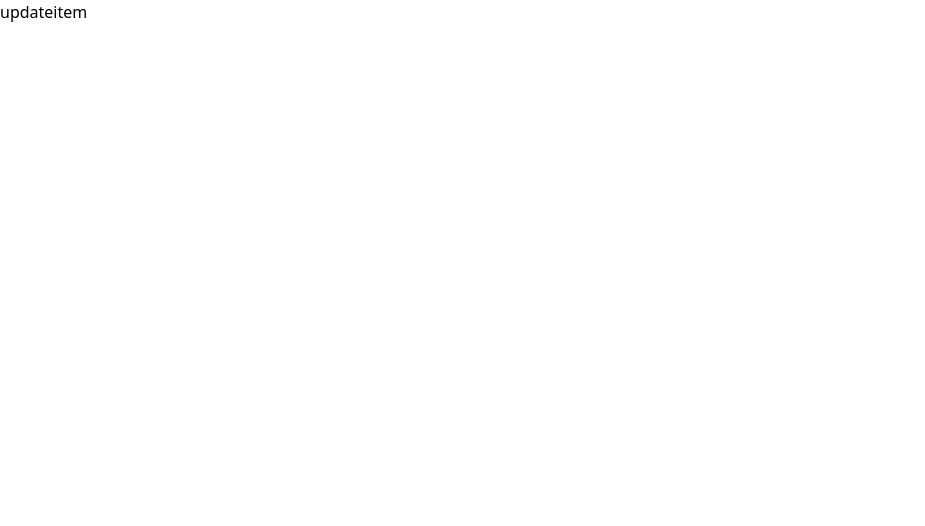
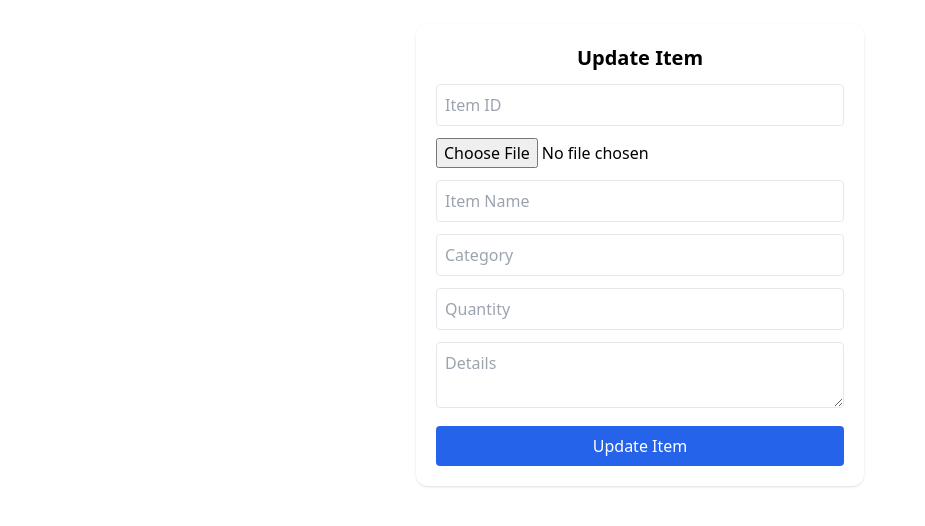
Before and after one commit to Tharindu409/Inventory, a React (Create React App) app in the folder frontend/: page /updateitem/1 in a window 1280 px wide. Shown: the top 526 px of the page, without its empty margins (0-925 px from the left). Built offline with nearby package versions, Linux system fonts and the light colour scheme; no server answers.

Commit message:
commit commit

```diff
--- a/frontend/src/components/Admin/AdminDashboard.js
+++ b/frontend/src/components/Admin/AdminDashboard.js
@@ -1,6 +1,8 @@
 import   { useState } from "react";
 import { FaPlus, FaUser, FaTimes } from "react-icons/fa";
 import ItemManagement from "../ItemManagement/ItemManagement";
+import UpdateItem from "../ItemManagement/UpdateItem";
+
 
 import UsersManagement from "../../components/UseManagement/USerManagement"; // Import UsersManagement component
 
@@ -14,6 +16,8 @@ const AdminDashboard = () => {
         return <ItemManagement />;
       case "users":
         return <UsersManagement />;
+      case "updateitem/:id":
+        return <UpdateItem/>
       default:
         return null;
     }
--- a/frontend/src/components/ItemManagement/UpdateItem.js
+++ b/frontend/src/components/ItemManagement/UpdateItem.js
@@ -1,11 +1,146 @@
-import React from 'react'
+ import React, { useEffect, useState } from "react";
+import axios from "axios";
+import { useNavigate, useParams } from "react-router-dom";
 
-function UpdateItem() {
+const UpdateItem = () => {
+  const { id } = useParams();
+  const navigate = useNavigate();
+
+  const [formData, setFormData] = useState({
+    itemId: "",
+    itemName: "",
+    itemCategory: "",
+    itemQty: "",
+    itemDetails: "",
+    itemImage: null
+  });
+
+  // LOAD ITEM DATA
+  useEffect(() => {
+    const loadItem = async () => {
+      try {
+        const res = await axios.get(`http://localhost:8080/inventory/${id}`);
+        setFormData({
+          itemId: res.data.itemId,
+          itemName: res.data.itemName,
+          itemCategory: res.data.itemCategory,
+          itemQty: res.data.itemQty,
+          itemDetails: res.data.itemDetails,
+          itemImage: null
+        });
+      } catch (err) {
+        console.error(err);
+        alert("Failed to load item");
+      }
+    };
+    loadItem();
+  }, [id]);
+
+  // INPUT CHANGE
+  const onInputChange = (e) => {
+    const { name, value, files } = e.target;
+    setFormData({
+      ...formData,
+      [name]: files ? files[0] : value
+    });
+  };
+
+  // SUBMIT UPDATE
+  const onSubmit = async (e) => {
+    e.preventDefault();
+
+    const data = new FormData();
+    data.append(
+      "itemDetails",
+      JSON.stringify({
+        itemId: formData.itemId,
+        itemName: formData.itemName,
+        itemCategory: formData.itemCategory,
+        itemQty: formData.itemQty,
+        itemDetails: formData.itemDetails
+      })
+    );
+
+    if (formData.itemImage) {
+      data.append("file", formData.itemImage);
+    }
+
+    try {
+      await axios.put(
+        `http://localhost:8080/inventory/${id}`,
+        data,
+        { headers: { "Content-Type": "multipart/form-data" } }
+      );
+
+      alert("Item updated successfully");
+      navigate("/AdminDashBoard");
+
+    } catch (err) {
+      console.error(err);
+      alert("Failed to update item");
+    }
+  };
+
   return (
-    <div>
-      <h1>updateitem</h1>
-    </div>
-  )
-}
+    <form
+      onSubmit={onSubmit}
+      className="max-w-md mx-auto mt-6 p-5 bg-white rounded-xl shadow space-y-3"
+    >
+      <h2 className="text-xl font-bold text-center">Update Item</h2>
 
-export default UpdateItem
+      <input
+        name="itemId"
+        value={formData.itemId}
+        onChange={onInputChange}
+        placeholder="Item ID"
+        className="w-full border p-2 rounded"
+      />
+
+      <input
+        type="file"
+        name="itemImage"
+        onChange={onInputChange}
+        className="w-full"
+      />
+
+      <input
+        name="itemName"
+        value={formData.itemName}
+        onChange={onInputChange}
+        placeholder="Item Name"
+        className="w-full border p-2 rounded"
+      />
+
+      <input
+        name="itemCategory"
+        value={formData.itemCategory}
+        onChange={onInputChange}
+        placeholder="Category"
+        className="w-full border p-2 rounded"
+      />
+
+      <input
+        type="number"
+        name="itemQty"
+        value={formData.itemQty}
+        onChange={onInputChange}
+        placeholder="Quantity"
+        className="w-full border p-2 rounded"
+      />
+
+      <textarea
+        name="itemDetails"
+        value={formData.itemDetails}
+        onChange={onInputChange}
+        placeholder="Details"
+        className="w-full border p-2 rounded"
+      />
+
+      <button className="w-full bg-blue-600 text-white py-2 rounded">
+        Update Item
+      </button>
+    </form>
+  );
+};
+
+export default UpdateItem;
```
Also changed, not shown: 4 other files (tests, documents, lock files or other folders).
